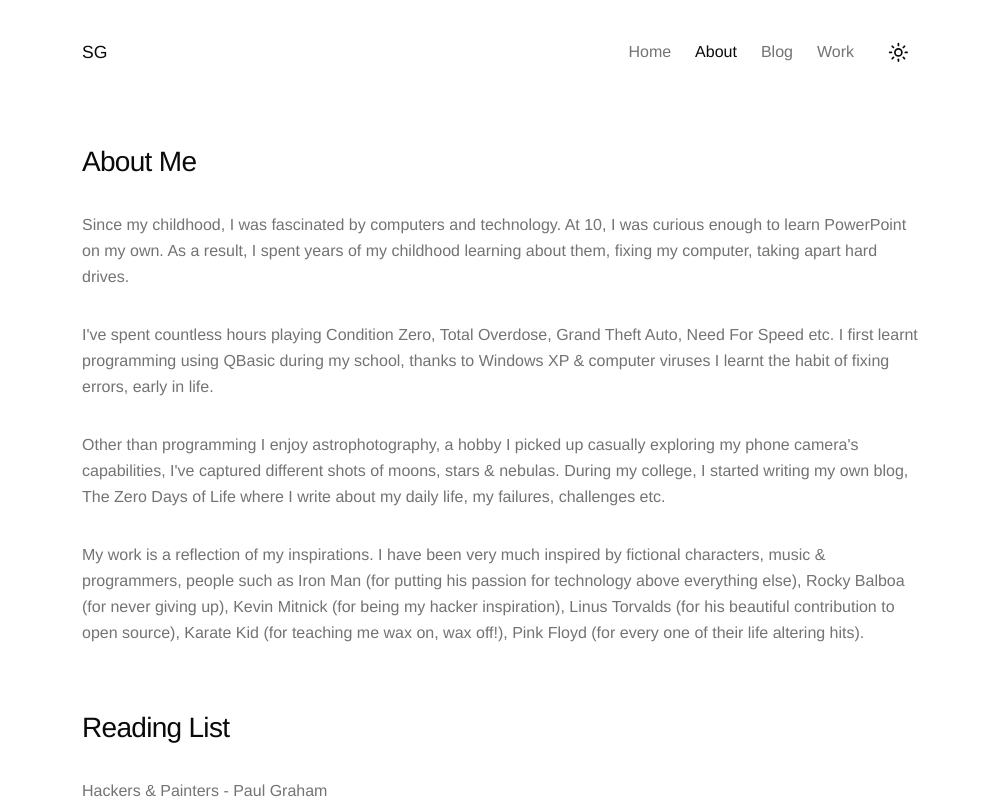
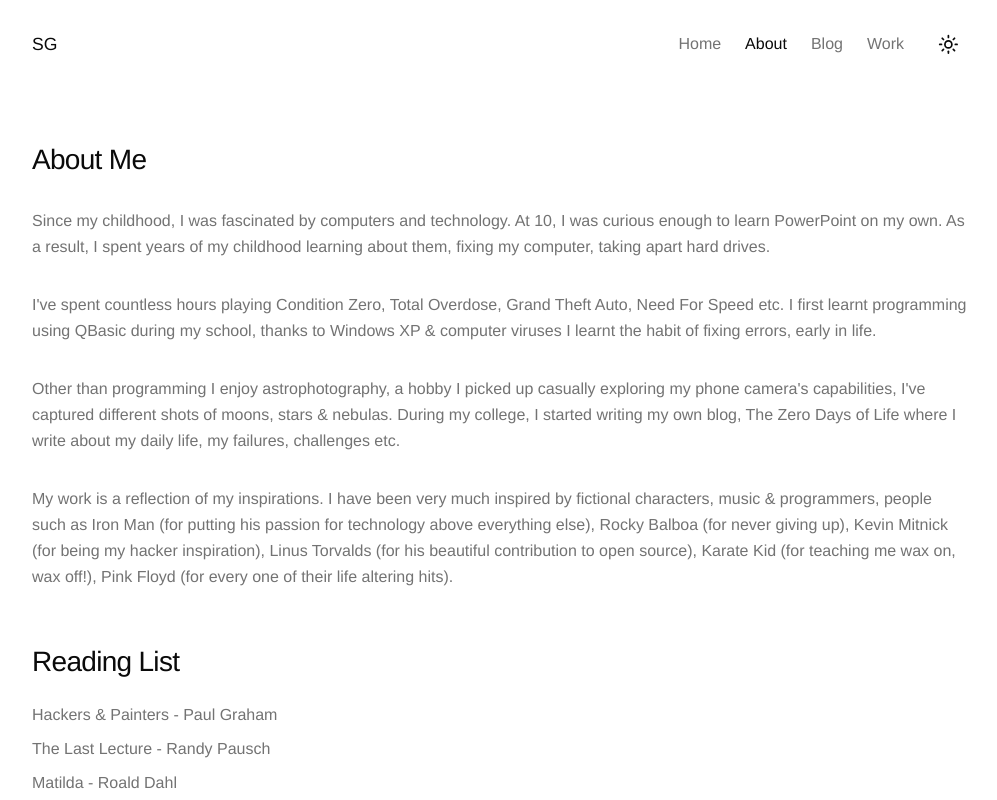
Before and after one commit to Aadigha-git/BharadwajGhali, a Next.js app: page /about in a window 1280 px wide. Shown: the top 800 px of the page, without its empty margins (140-1137 px from the left). Built offline with nearby package versions, Linux system fonts and the light colour scheme.

Commit message:
added responsiveness

```diff
--- a/app/about/page.tsx
+++ b/app/about/page.tsx
@@ -9,10 +9,10 @@ import { Section } from "@/components/layout/section";
 export default function AboutPage() {
   return (
     <Container>
-      <div className="py-8 sm:py-12 lg:py-16 space-y-8 sm:space-y-12 lg:space-y-16">
+      <div className="mt-4 py-8 sm:py-12 lg:py-16 space-y-8 sm:space-y-12 lg:space-y-16">
         <Section>
           <motion.h1
-            className="text-2xl sm:text-3xl lg:text-[28px] font-medium"
+            className="text-2xl sm:text-2xl lg:text-[28px] font-medium"
             initial={{ opacity: 0 }}
             whileInView={{ opacity: 1 }}
             transition={{ duration: 1 }}
@@ -22,7 +22,7 @@ export default function AboutPage() {
           </motion.h1>
 
           <motion.div
-            className="space-y-4 sm:space-y-12 text-sm sm:text-base lg:text-[16px] leading-relaxed text-muted-foreground"
+            className="space-y-4 sm:space-y-8 text-sm sm:xs lg:text-[16px] leading-relaxed text-muted-foreground"
             initial={{ opacity: 0 }}
             whileInView={{ opacity: 1 }}
             transition={{ duration: 1, delay: 0.3 }}
@@ -93,7 +93,7 @@ export default function AboutPage() {
 
         <Section>
           <motion.h2
-            className="text-2xl sm:text-3xl lg:text-[28px] font-medium"
+            className="text-2xl sm:text-xs lg:text-[28px] font-medium"
             initial={{ opacity: 0, y: 20 }}
             whileInView={{ opacity: 1, y: 0 }}
             transition={{ duration: 0.2 }}
@@ -103,7 +103,7 @@ export default function AboutPage() {
           </motion.h2>
 
           <motion.div
-            className="space-y-1.5 sm:space-y-2 text-sm sm:text-base lg:text-[16px] text-muted-foreground"
+            className="space-y-1.5 sm:space-y-2 text-sm sm:text-xs lg:text-[16px] text-muted-foreground"
             initial={{ opacity: 0, y: 20 }}
             whileInView={{ opacity: 1, y: 0 }}
             transition={{ duration: 0.2 }}
--- a/app/page.tsx
+++ b/app/page.tsx
@@ -6,7 +6,7 @@ import { Contact } from "@/components/contact";
 
 export default function Home() {
   return (
-    <div className="container max-w-[900px] mx-auto px-8 py-16">
+    <div className="container max-w-[1000px] mx-auto px-8 py-14">
       <motion.div
         initial={{ opacity: 0, y: 20 }}
         whileInView={{ opacity: 1, y: 0 }}
--- a/app/work/page.tsx
+++ b/app/work/page.tsx
@@ -9,7 +9,7 @@ import { AchievementSection } from "@/components/work/achievement-section";
 
 export default function WorkPage() {
   return (
-    <div className="container max-w-[900px] mx-auto px-8 py-16">
+    <div className="container max-w-[1000px] mx-auto px-8 py-16">
       <motion.div
         initial={{ opacity: 0, y: 20 }}
         whileInView={{ opacity: 1, y: 0 }}
--- a/components/contact.tsx
+++ b/components/contact.tsx
@@ -56,9 +56,9 @@ export function Contact() {
             prefetch={false}
             target="_blank"
             rel="noopener noreferrer"
-            className={`flex items-center gap-2 text-sm sm:text-base text-muted-foreground transition-colors ${link.color} dark:hover:text-white relative z-30`}
+            className={`flex items-center gap-2 text-sm sm:text-base text-muted-foreground transition-colors  dark:hover:text-white relative z-30`}
           >
-            <link.icon className="h-5 w-5 sm:h-5 sm:w-5" />
+            <link.icon className="h-6 w-6 sm:h-6 sm:w-6" />
           </Link>
         </motion.div>
       ))}
--- a/components/layout/container.tsx
+++ b/components/layout/container.tsx
@@ -8,7 +8,7 @@ interface ContainerProps {
 export function Container({ children, className = "" }: ContainerProps) {
   return (
     <div
-      className={`container max-w-[900px] mx-auto px-4 sm:px-6 lg:px-8 ${className}`}
+      className={`container max-w-[1000px] mx-auto px-4 sm:px-6 lg:px-8 ${className}`}
     >
       {children}
     </div>
--- a/components/navigation.tsx
+++ b/components/navigation.tsx
@@ -26,7 +26,7 @@ export function Navigation() {
       transition={{ duration: 0.5 }}
       className="sticky top-0 z-50 w-full bg-background/80 backdrop-blur"
     >
-      <div className="container max-w-[900px] h-14 flex items-center mt-6 sm:px-6 lg:px-8">
+      <div className="container max-w-[1000px] h-10 flex items-center mt-6 sm:px-6 lg:px-8">
         <Link
           href="/"
           className="text-m sm:text-base lg:text-[17.6px] font-medium hover:text-foreground/80 transition-colors"
```
